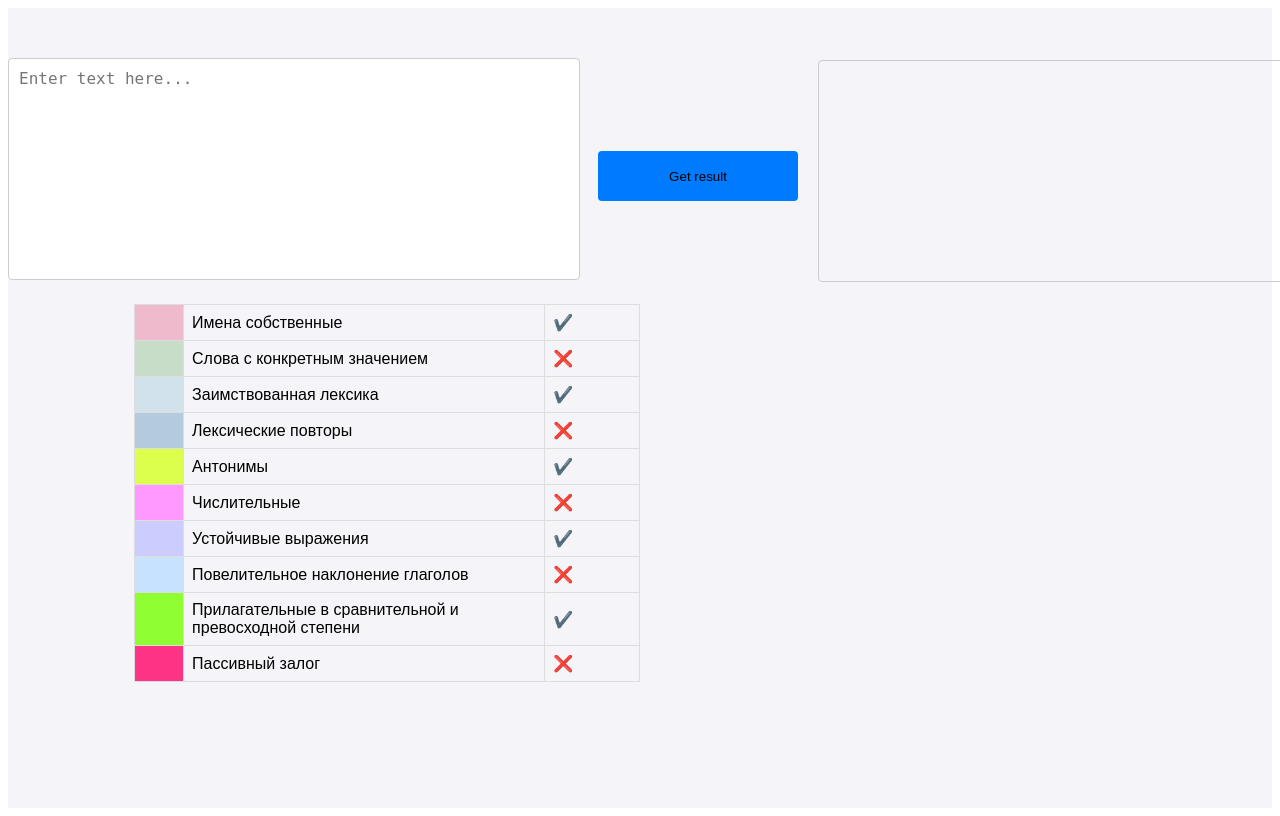
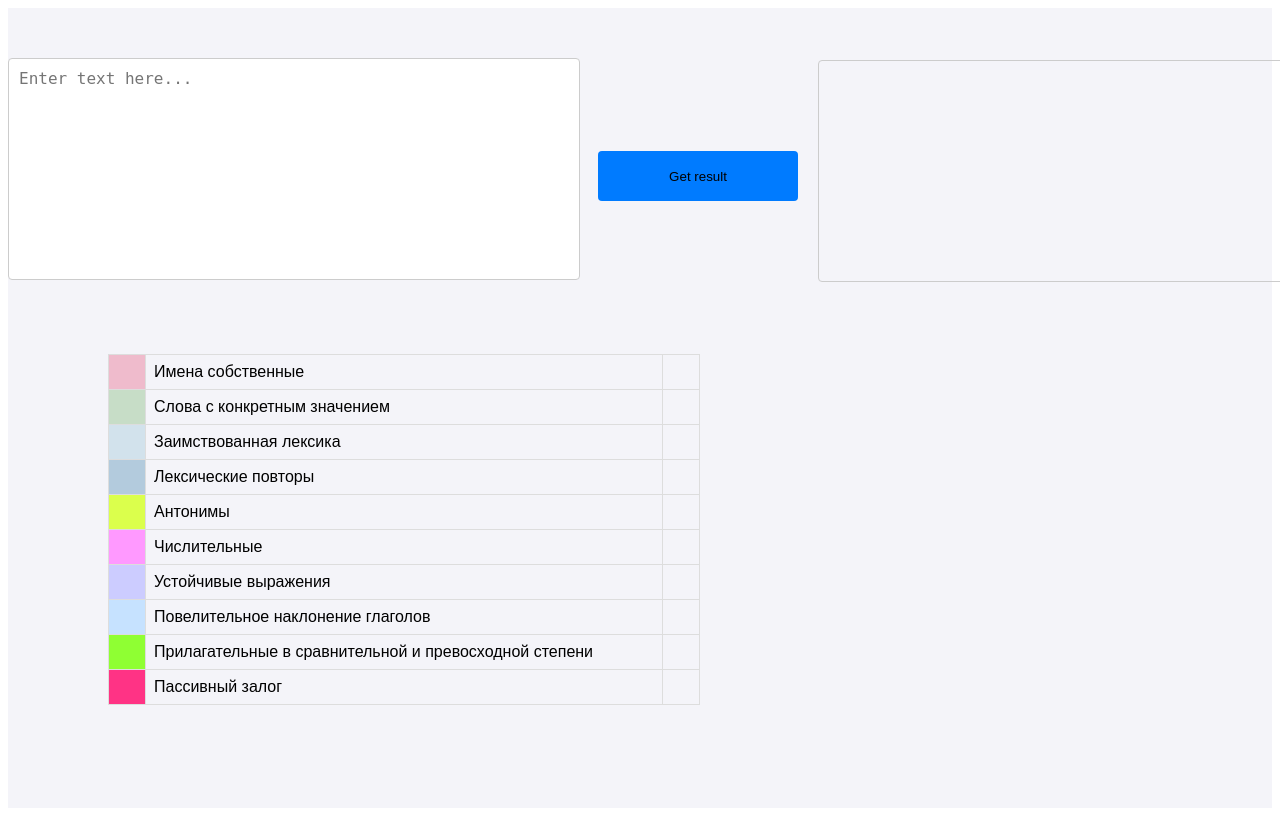
Before and after one commit to Vasilisa-Blyudova/detection-of-suggestion, a FastAPI app: page / in a window 1280 px wide. Run offline with FastAPI, Linux system fonts and the light colour scheme.

Commit message:
new blocks

```diff
--- a/main.py
+++ b/main.py
@@ -3,7 +3,7 @@ from fastapi import FastAPI, Form, Request
 from fastapi.responses import HTMLResponse
 from fastapi.staticfiles import StaticFiles
 from fastapi.templating import Jinja2Templates
-from assets.highlight import process_text
+from assets.highlight import process_text, get_score
 
 app = FastAPI()
 
@@ -15,7 +15,7 @@ def generate_icons(binary_list):
     icons = []
     for value in binary_list:
         if value == 1:
-            icons.append("✔️")  # Green checkmark
+            icons.append("✔️")
         else:
             icons.append("❌")  # Red cross
     return icons
@@ -23,12 +23,14 @@ def generate_icons(binary_list):
 
 @app.get("/", response_class=HTMLResponse)
 async def read_index(request: Request):
-    binary_list = [1, 0, 1, 0, 1, 0, 1, 0, 1, 0]  # Example list
-    icons = generate_icons(binary_list)
+    icons = []
     return templates.TemplateResponse("index.html", {"request": request, "icons": icons})
 
 
 @app.post("/analyze-text/")
 async def analyze_text(text: str = Form(...)):
+    binary_list = [1, 0, 1, 0, 1, 0, 1, 0, 1, 0]
+    icons = generate_icons(binary_list)
     result_text = process_text(text)
-    return {"result_text": result_text}
+    score = get_score()
+    return {"result_text": result_text, "icons": icons, "score": score}
--- a/static/main.js
+++ b/static/main.js
@@ -12,6 +12,13 @@ document.getElementById("analyze-button").addEventListener("click", async functi
   if (response.ok) {
       const result = await response.json();
       document.getElementById("output-text").innerHTML = result.result_text;
+      const icons = result.icons;
+      const tableRows = document.querySelectorAll("tbody tr");
+      tableRows.forEach((row, index) => {
+          const cell = row.cells[2];
+          cell.innerHTML = icons[index];
+      });
+      document.getElementById("output-score").innerHTML = "Score: " + result.score;
   } else {
       document.getElementById("output-text").innerHTML = "Error: " + response.statusText;
   }
--- a/static/style.css
+++ b/static/style.css
@@ -9,7 +9,6 @@
   margin: 0;
 }
 
-
 .top {
   display: flex;
   justify-content: center;
@@ -17,15 +16,14 @@
   gap: 20px;
   width: 100%;
   margin-top: 50px;
+  margin-bottom: 50px;
 }
-
 
 .input-container,
 .output-container {
   flex-grow: 1;
   max-width: 550px;
 }
-
 
 button {
   display: flex;
@@ -42,17 +40,14 @@ button {
   border-radius: 4px;
 }
 
-
 .button-container {
   margin-left: 20px;
   width: auto;
 }
 
-
 button:hover {
   background-color: #0056b3;
 }
-
 
 textarea,
 .output-text {
@@ -67,13 +62,19 @@ textarea,
 
 .bottom {
   margin-top: 20px;
-   width: 80%;
+  width: 100%;
   display: flex;
   justify-content: flex-start;
 }
 
+.table-container {
+  margin-left: 100px;
+  width: 100%;
+  margin-right: 20px;
+}
+
 table {
-   width: 50%;
+  width: auto;
   border-collapse: collapse;
 }
 
@@ -88,13 +89,28 @@ th {
 }
 
 td:nth-child(1), th:nth-child(1) {
-    width: 2px;
+  width: 20px;
 }
 
 td:nth-child(2), th:nth-child(2) {
-    width: 10px;
+  width: 500px;
 }
 
 td:nth-child(3), th:nth-child(3) {
-    width: 2px;
+  width: 20px;
 }
+
+.table-container {
+    margin-right: 20px;
+}
+
+.score-container {
+    flex-grow: 1;
+    margin-right: 300px;
+    font-size: 60px;
+}
+
+.output-score {
+    border: none;
+    background: none;
+}
--- a/templates/index.html
+++ b/templates/index.html
@@ -20,11 +20,11 @@
           </div>
       </div>
       <div class="bottom">
+          <div class="table-container">
           <table>
               <tbody>
                   {% set colors = ["#efbbcc", "#c7ddc7", "#d2e2ec", "#b3cbdd", "#dbff4c", "#ff99ff", "#ccccff", "#C6E2FF", "#8FFF33", "#FF3385"] %}
-                   {% set row_texts = ["Имена собственные", "Слова с конкретным значением", "Заимствованная лексика", "Лексические повторы", "Антонимы",
-                   "Числительные", "Устойчивые выражения", "Повелительное наклонение глаголов", "Прилагательные в сравнительной и превосходной степени", "Пассивный залог"] %}
+                  {% set row_texts = ["Имена собственные", "Слова с конкретным значением", "Заимствованная лексика", "Лексические повторы", "Антонимы", "Числительные", "Устойчивые выражения", "Повелительное наклонение глаголов", "Прилагательные в сравнительной и превосходной степени", "Пассивный залог"] %}
                   {% for i in range(10) %}
                   <tr>
                       <td style="background-color: {{ colors[i] }}"></td>
@@ -35,6 +35,10 @@
               </tbody>
           </table>
           </div>
+          <div class="score-container">
+               <div id="output-score" class="output-score-text"></div>
+          </div>
+      </div>
   </div>
   <script src="/static/main.js"></script>
 </body>
```
Also changed, not shown: assets/highlight.py (+9 -0 lines). Lines whose indentation alone changed are shown as unchanged.
